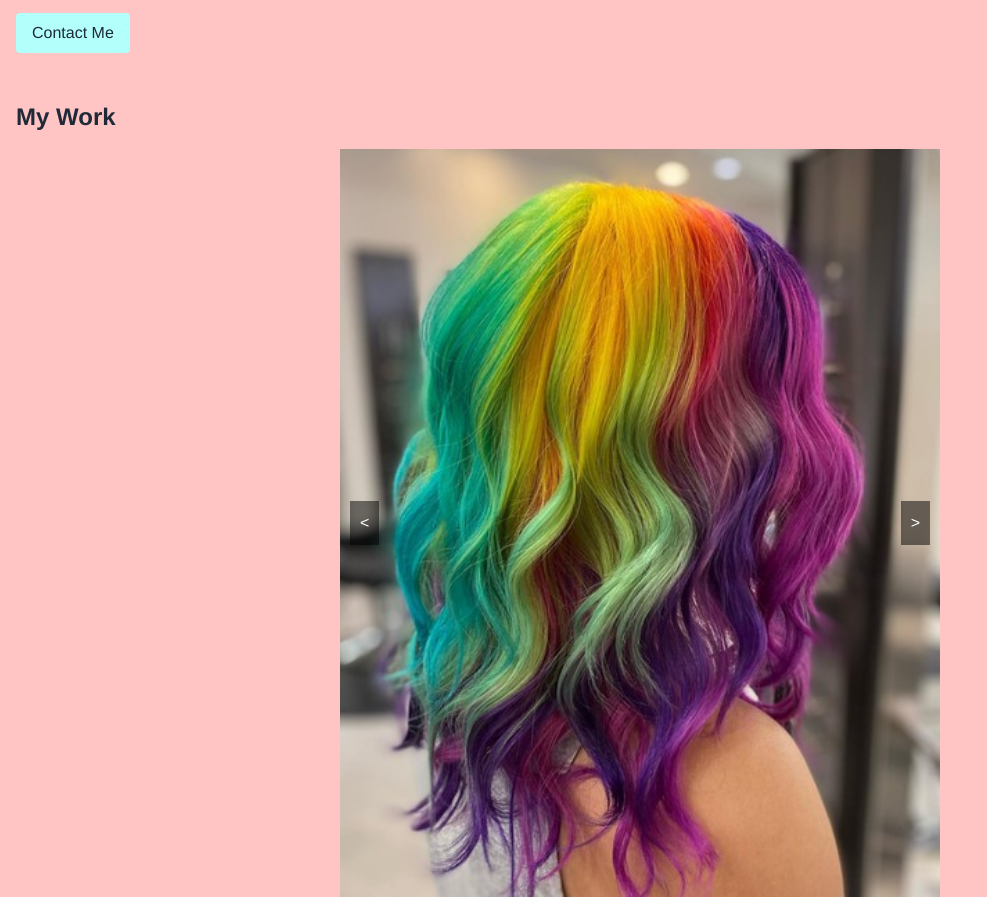
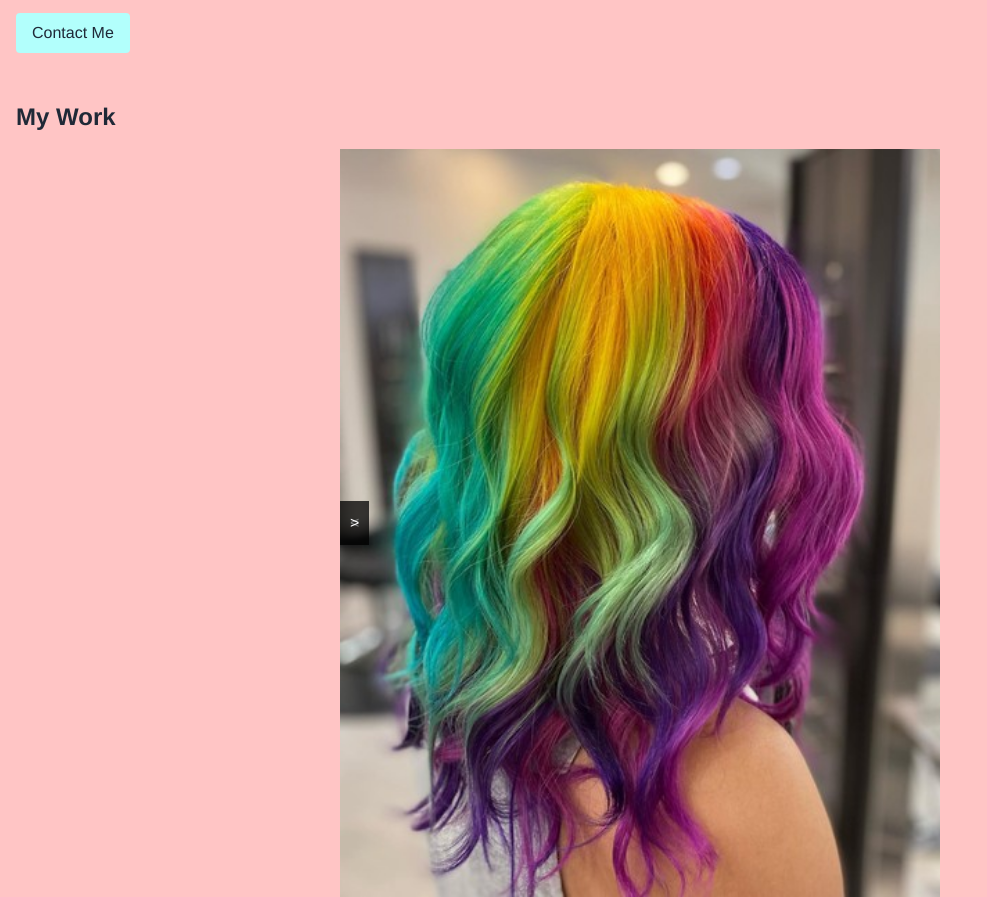
Before and after one commit to G00DTECH/meghair, a plain HTML site: page index.html in a window 1280 px wide. Shown: the part 1170-2067 px from the top of the page, without its empty margins (0-987 px from the left). Drawn offline with nearby package versions, Linux system fonts and the light colour scheme.

Commit message:
Update index.html

```diff
--- a/index.html
+++ b/index.html
@@ -32,8 +32,7 @@
             padding: 10px;
             text-decoration: none;
         }
-        .carousel-button.prev { left: 10px; }
-        .carousel-button.next { right: 10px; }
+
     </style>
 </head>
 <body class="bg-[#FFC5C5] text-gray-800">
```
